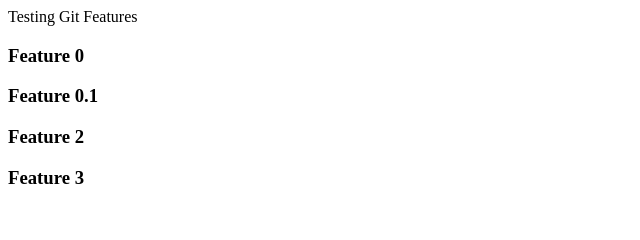
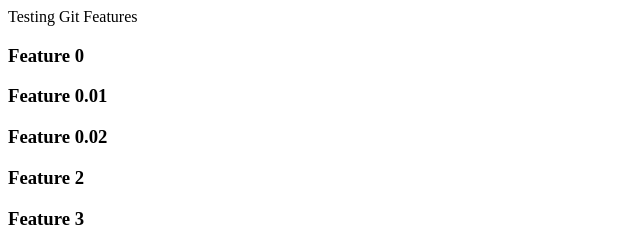
Before and after one commit to SzabolcsBeko/vscode_git, a plain HTML site: page index.html in a window 1280 px wide. Shown: the full height of the page, 0-640 px from the left. Drawn offline with Linux system fonts and the light colour scheme.

Commit message:
Update index.html #3

```diff
--- a/index.html
+++ b/index.html
@@ -3,7 +3,8 @@
 <body>
     <div>
         <h3>Feature 0</h3>
-        <h3>Feature 0.1</h3>
+        <h3>Feature 0.01</h3>
+        <h3>Feature 0.02</h3>
         <h3>Feature 2</h3>
         <h3>Feature 3</h3>
     </div>
```
